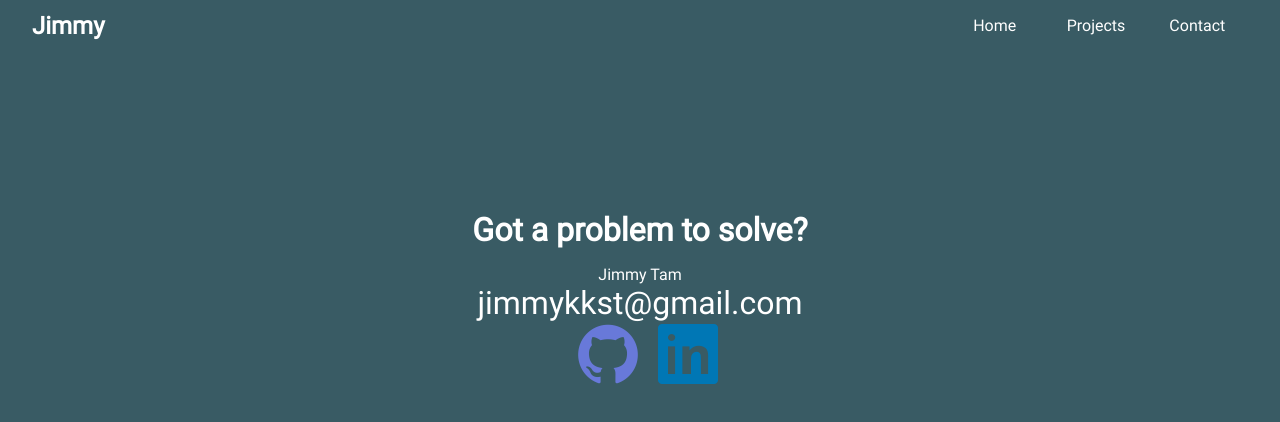
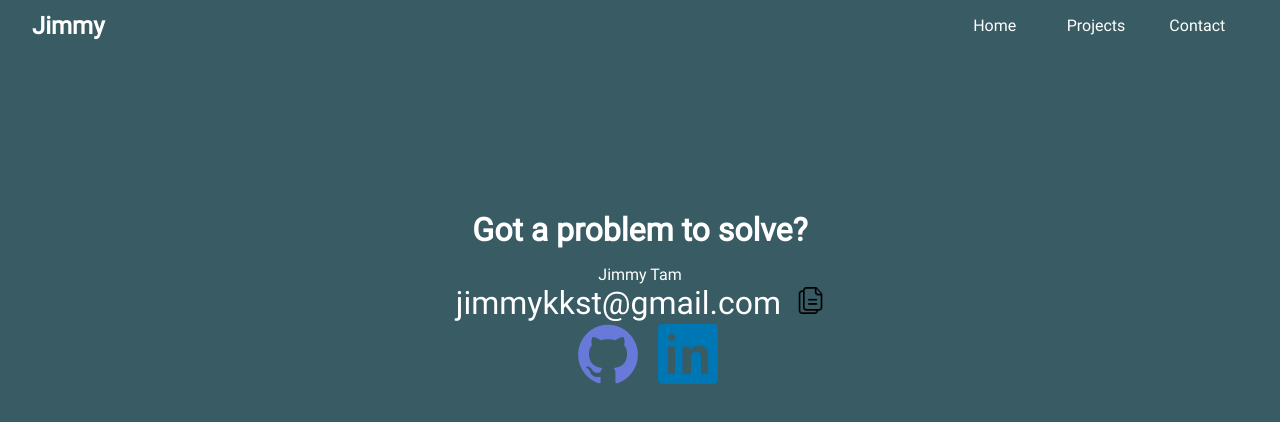
Before and after one commit to jimmykt/portfolio, a React (Create React App) app: page /contact in a window 1280 px wide. Shown: the top 422 px of the page. Built offline with nearby package versions, Linux system fonts and the light colour scheme.

Commit message:
copy email to clipboard

```diff
--- a/src/components/Header.jsx
+++ b/src/components/Header.jsx
@@ -24,9 +24,7 @@ function Header() {
       <ul className={"header__list " + isClick}>
         <li className="header__list-item">
           <NavLink to="/" className="header__link">
-            <a className="header__link" href="#">
-              Home
-            </a>
+            Home
           </NavLink>
         </li>
         <li className="header__list-item">
--- a/src/pages/ContactPage.jsx
+++ b/src/pages/ContactPage.jsx
@@ -1,11 +1,55 @@
 import "./ContactPage.scss";
 import GithubIcon from "../assets/Icons/github.png";
 import LinkedinIcon from "../assets/Icons/linkedin.png";
+import CopyIcon from "../assets/Icons/copy.png";
+
+import React, { useState } from "react";
 
 function ContactPage() {
+  const [copyClick, setCopyClick] = useState(false);
+
+  const copyText = () => {
+    navigator.clipboard.writeText("jimmykkst@gmail.com");
+    setCopyClick(!copyClick);
+  };
+
   return (
     <div className="ContactPage">
-      {/* <form className="ContactPage__form" action="">
+      <div className="ContactPage__containerOne">
+        <h1>Got a problem to solve?</h1>
+        <p className="ContactPage__name">Jimmy Tam</p>
+        <a className="ContactPage__email" href="mailto:jimmykkst@gmail.com">
+          jimmykkst@gmail.com
+        </a>
+        <img
+          className="ContactPage__copy"
+          src={CopyIcon}
+          onClick={copyText}
+          alt="copy icon"
+        />
+      </div>
+
+      <div className="ContactPage__containerTwo">
+        <a href="https://github.com/jimmykt">
+          <img className="ContactPage__icons" src={GithubIcon} alt="github" />
+        </a>
+
+        <a href="https://www.linkedin.com/in/jimmykt82/">
+          <img
+            className="ContactPage__icons"
+            src={LinkedinIcon}
+            alt="Linkedin"
+          />
+        </a>
+      </div>
+    </div>
+  );
+}
+
+export default ContactPage;
+
+{
+  /* <form className="ContactPage__form" action="">
         <input
           className="input ContactPage__name"
           type="text"
@@ -30,30 +74,5 @@ function ContactPage() {
 
         <textarea className="input ContactPage__messageBody"></textarea>
         <button className="ContactPage__sendButton">Send</button>
-      </form> */}
-      <div className="ContactPage__containerOne">
-        <h1>Got a problem to solve?</h1>
-        <p className="ContactPage__name">Jimmy Tam</p>
-        <a className="ContactPage__email" href="mailto:jimmykkst@gmail.com">
-          jimmykkst@gmail.com
-        </a>
-      </div>
-
-      <div className="ContactPage__containerTwo">
-        <a href="https://github.com/jimmykt">
-          <img className="ContactPage__icons" src={GithubIcon} alt="github" />
-        </a>
-
-        <a href="https://www.linkedin.com/in/jimmykt82/">
-          <img
-            className="ContactPage__icons"
-            src={LinkedinIcon}
-            alt="Linkedin"
-          />
-        </a>
-      </div>
-    </div>
-  );
+      </form> */
 }
-
-export default ContactPage;
--- a/src/pages/ContactPage.scss
+++ b/src/pages/ContactPage.scss
@@ -42,6 +42,16 @@
       font-size: 2rem;
     }
   }
+  &__copy {
+    max-width: 2rem;
+    height: 1.7rem;
+    margin-left: 1rem;
+    cursor: pointer;
+    &:active {
+      filter: opacity(0.5) drop-shadow(0 0 0 rgb(133, 177, 0));
+    }
+  }
+
   &__icons {
     width: 4rem;
     @include tablet {
--- a/src/pages/HomePage.jsx
+++ b/src/pages/HomePage.jsx
@@ -1,6 +1,6 @@
 import "./HomePage.scss";
 
-import React, { useState, useEffect } from "react";
+import React, { useState } from "react";
 
 import Hero from "../components/Hero";
 import Porjects from "../components/Projects";
```
Also changed, not shown: src/assets/Icons/copy.png (added).
